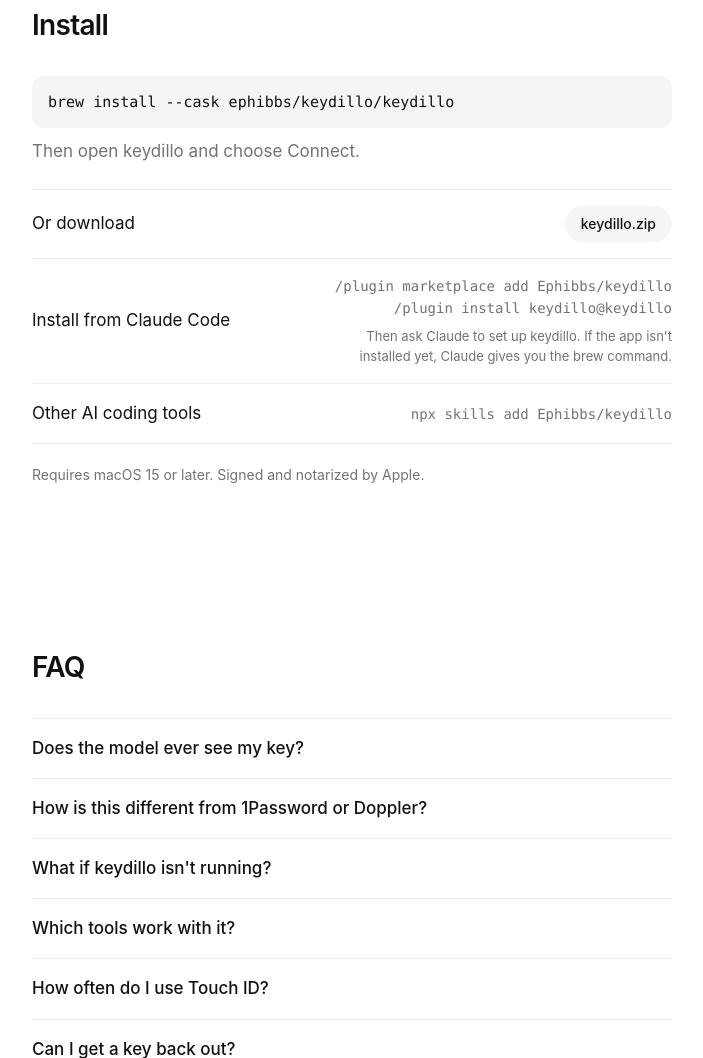
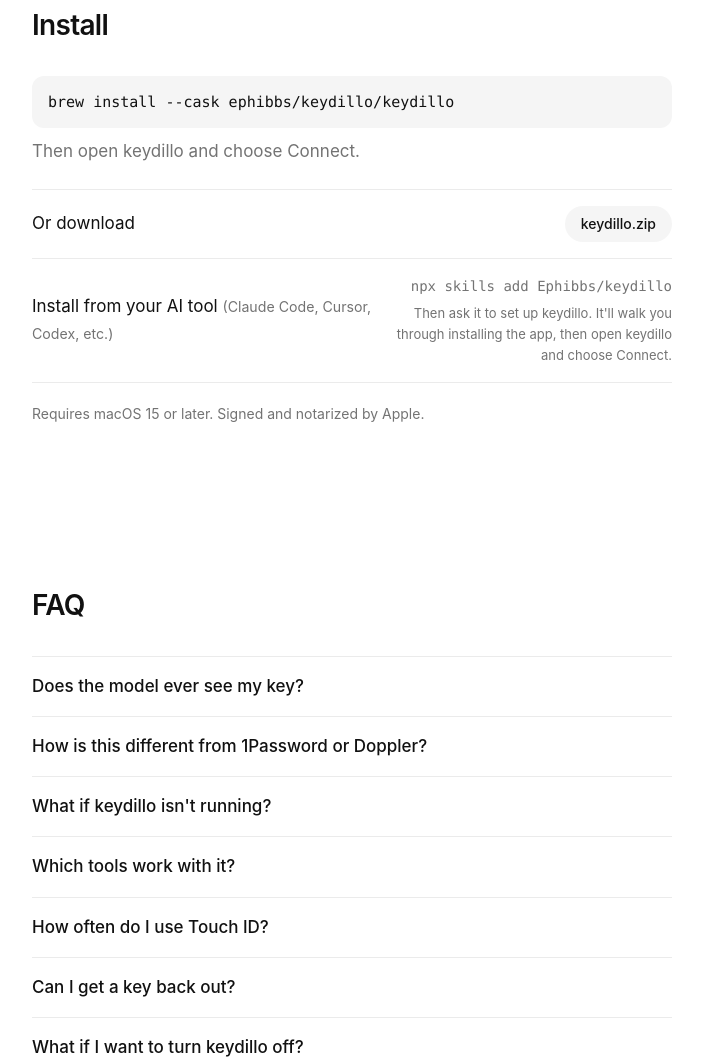
Before and after one commit to Ephibbs/keydillo-site, a plain HTML site: page index.html in a window 1280 px wide. Shown: the part 3998-5056 px from the top of the page, without its empty margins (288-991 px from the left). Drawn offline with Linux system fonts and the light colour scheme.

Commit message:
Install: one row for AI tools via npx skills; plugin commands in docs only
Co-Authored-By: Claude Opus 5.5 <noreply@anthropic.com>

```diff
--- a/index.html
+++ b/index.html
@@ -162,8 +162,7 @@ footer .brand svg{height:11px}
 <p class="then">Then open keydillo and choose Connect.</p>
 <ul class="inst">
 <li><span>Or download</span><a class="btn alt sm" href="https://github.com/Ephibbs/keydillo/releases/latest/download/keydillo.zip">keydillo.zip</a></li>
-<li><span>Install from Claude Code</span><span class="r2"><code>/plugin marketplace add Ephibbs/keydillo<br>/plugin install keydillo@keydillo</code><small>Then ask Claude to set up keydillo. If the app isn't installed yet, Claude gives you the brew command.</small></span></li>
-<li><span>Other AI coding tools</span><code>npx skills add Ephibbs/keydillo</code></li>
+<li><span>Install from your AI tool <small class="soon">(Claude Code, Cursor, Codex, etc.)</small></span><span class="r2"><code>npx skills add Ephibbs/keydillo</code><small>Then ask it to set up keydillo. It'll walk you through installing the app, then open keydillo and choose Connect.</small></span></li>
 </ul>
 <p class="brew" style="text-align:left">Requires macOS 15 or later. Signed and notarized by Apple.</p>
 </div></section>
```
